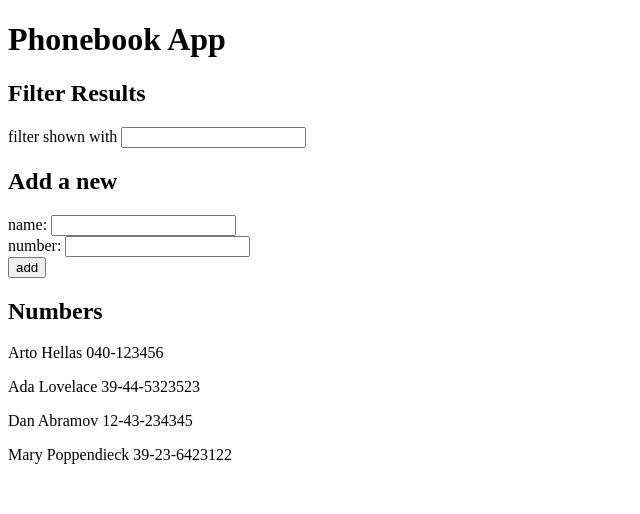
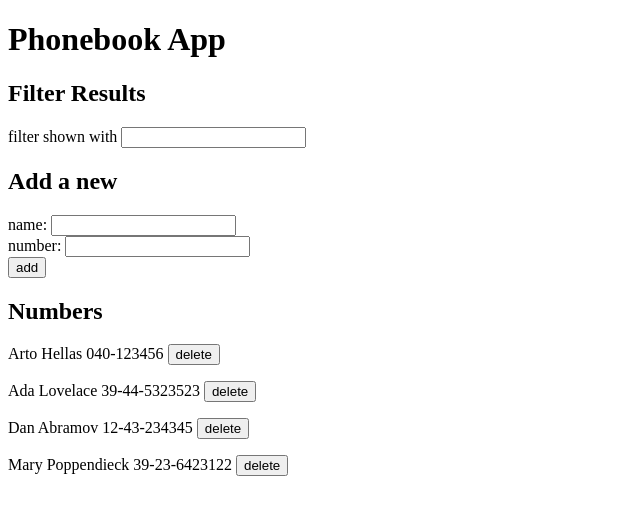
Before and after one commit to jarikain/full-stack-open-exercises, a React (Vite) app in the folder part2/phonebook/: page / in a window 1280 px wide. Shown: the top 514 px of the page, without its empty margins (0-640 px from the left). Built offline with nearby package versions, Linux system fonts and the light colour scheme; data requests are answered from the project's data file.

Commit message:
Add exercise 2.14

```diff
--- a/part2/phonebook/src/App.jsx
+++ b/part2/phonebook/src/App.jsx
@@ -41,6 +41,18 @@
       })
   }
 
+  const deletePerson = (targetPerson) => {
+    if (confirm(`Delete ${targetPerson.name}?`)) {
+      personService
+        .remove(targetPerson.id)
+        .then(() => {
+          setPersons(persons.filter(person => {
+            return person.id !== targetPerson.id
+          }))
+        })
+    }
+  }
+
   const handleNameChange = (event) => setNewName(event.target.value)
   const handleNumberChange = (event) => setNewNumber(event.target.value)
   const handleFilterChange = (event) => setFilter(event.target.value)
@@ -65,7 +77,7 @@
       />
 
       <h2>Numbers</h2>
-      <Persons persons={personsToShow}/>
+      <Persons persons={personsToShow} handleClick={deletePerson}/>
     </div>
   )
 }
--- a/part2/phonebook/src/components/Persons.jsx
+++ b/part2/phonebook/src/components/Persons.jsx
@@ -1,6 +1,11 @@
-const Persons = ({persons}) => {
+const Persons = ({persons, handleClick}) => {
   return persons.map(person => (
-    <p key={person.id}>{person.name} {person.number}</p>
+    <div key={person.id}>
+      <p>
+        {`${person.name} ${person.number} `}
+        <button onClick={() => handleClick(person)}>delete</button>
+      </p>
+    </div>
   ))
 }
 
--- a/part2/phonebook/src/services/persons.js
+++ b/part2/phonebook/src/services/persons.js
@@ -12,4 +12,8 @@
   return request.then(response => response.data)
 }
 
-export default {getAll, create}
+const remove = (id) => {
+  return axios.delete(`${baseUrl}/${id}`)
+}
+
+export default {getAll, create, remove}
```
Also changed, not shown: 1 other file (tests, documents, lock files or other folders).
